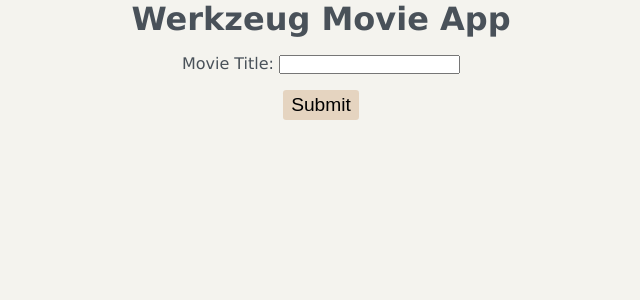
After one commit to AxoyTO/Flask, a Python web app: template Flask/Werkzeug/werkzeug_movie_app/templates/add_movie.html in a window 1280 px wide. The commit adds this page. Shown: the top 300 px of the page, without its empty margins (319-959 px from the left). Run offline with Jinja, Linux system fonts and the light colour scheme; the template is opened without the code that fills it, so the values that code supplies are empty.

Commit message:
Small changes

```diff
--- /dev/null
+++ b/Flask/Werkzeug/werkzeug_movie_app/templates/add_movie.html
@@ -0,0 +1,15 @@
+{% extends "base.html" %}
+
+{% block body %}
+<div class="form-container">
+    <form method="post">
+        <div class="field">
+            <label for="movieTitle">Movie Title:</label>
+            <input type="text" id="movieTitle" name="title"/>
+        </div>
+        <div class="field">
+            <button type="submit">Submit</button>
+        </div>
+    </form>
+</div>
+{% endblock %}
--- a/Flask/Werkzeug/werkzeug_movie_app/templates/base.html
+++ b/Flask/Werkzeug/werkzeug_movie_app/templates/base.html
@@ -11,6 +11,9 @@
 <body>
     <h1>Werkzeug Movie App</h1>
     {% block body %}
+    <a href="/movies">
+       <p align="center" style="margin-top:50px;"><button align="center"><h2 align="center">Go to movies</h2></button></p>
+    </a>
     {% endblock body %}
 </body>
 </html>
--- a/Flask/Werkzeug/werkzeug_movie_app/templates/movies.html
+++ b/Flask/Werkzeug/werkzeug_movie_app/templates/movies.html
@@ -28,4 +28,6 @@
         </tbody>
     </table>
 </div>
+
+<p align="center"><button><a href="/add_movie"><h2>Add a movie</h2></a></button></p>
 {% endblock %}
```
